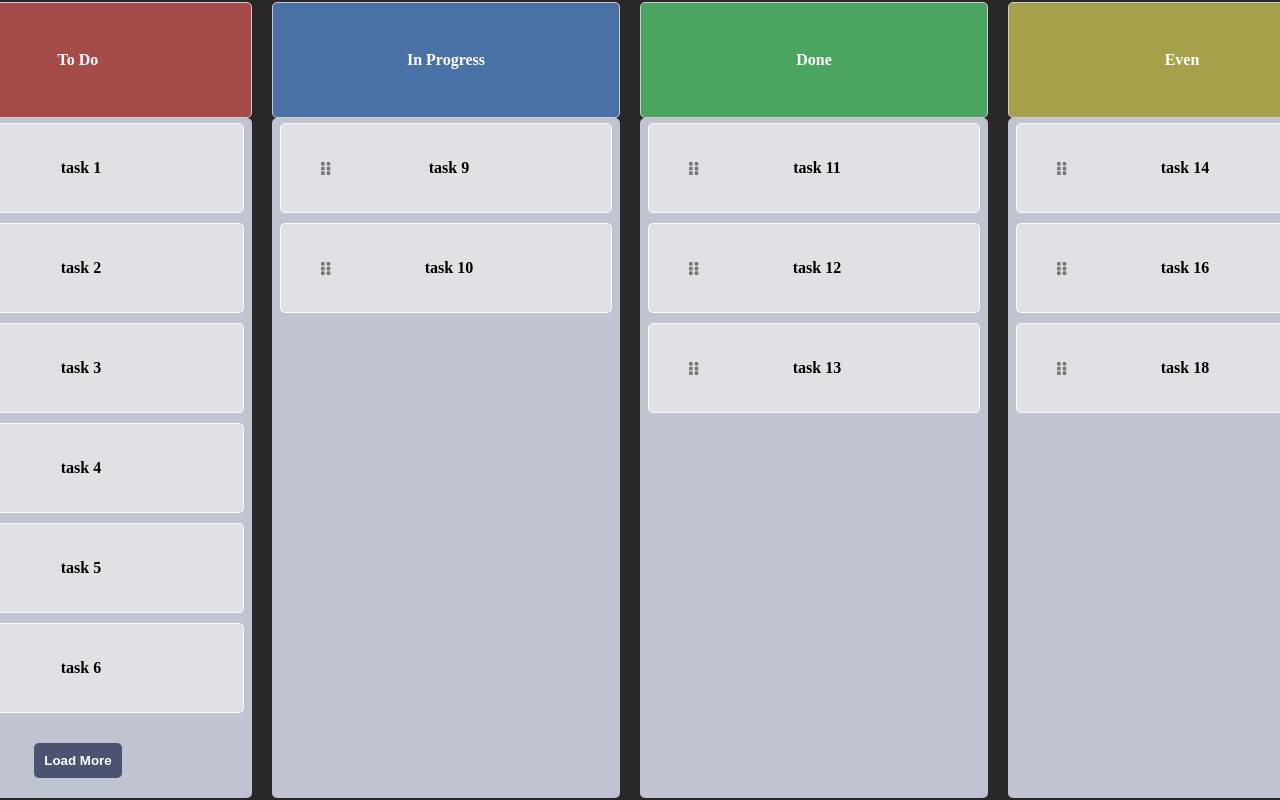
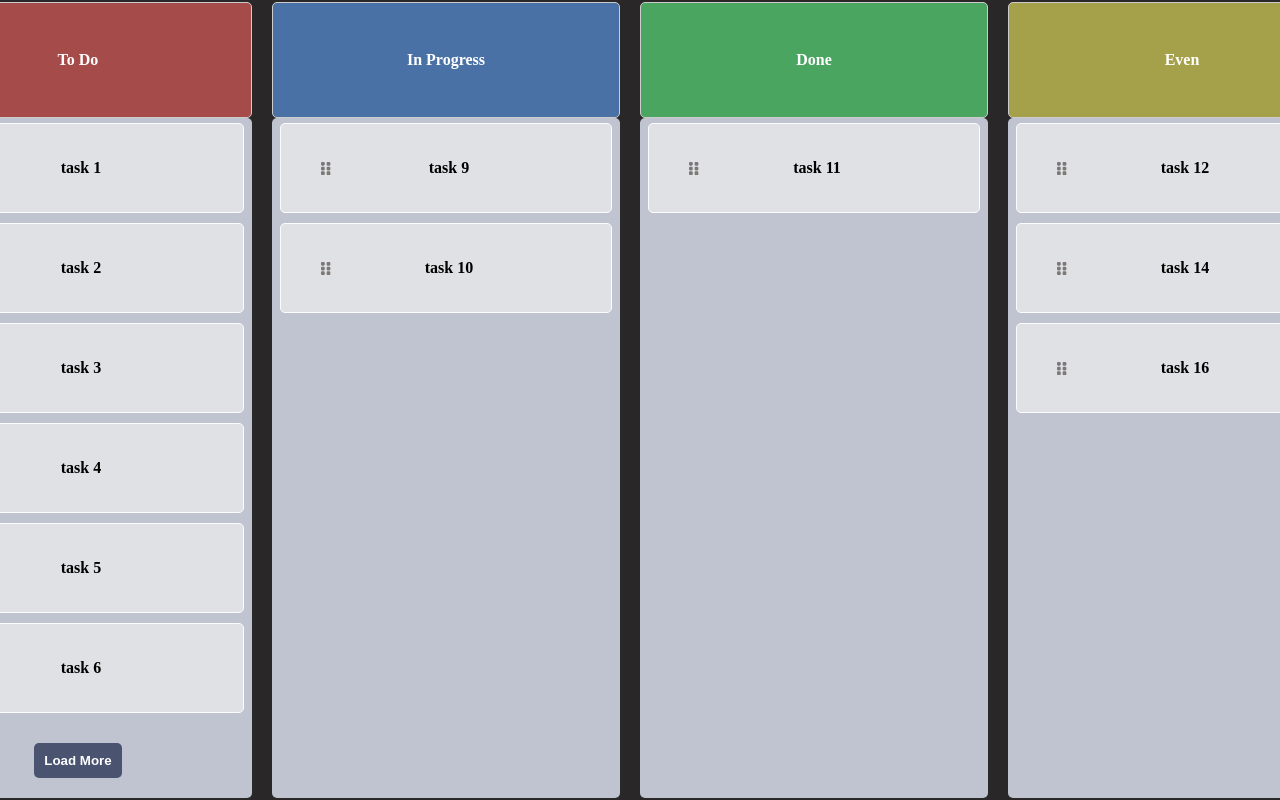
Before and after one commit to demetgas/drag-drop-vue, a Vue app: page / in a window 1280 px wide. Shown: the top 800 px of the page. Built offline with nearby package versions, Linux system fonts and the light colour scheme.

Commit message:
Update data.js

```diff
--- a/src/data.js
+++ b/src/data.js
@@ -20,12 +20,12 @@ export const data = [
   },
   {
     id: "Done",
-    tasks: [{ name: "task 11" }, { name: "task 12" }, { name: "task 13" }],
+    tasks: [{ name: "task 11" }],
     backgroundColor: "#4AA561",
   },
   {
     id: "Even",
-    tasks: [{ name: "task 14" }, { name: "task 16" }, { name: "task 18" }],
+    tasks: [{ name: "task 12" }, { name: "task 14" }, { name: "task 16" }],
     backgroundColor: "#A5A14A",
   },
 ];
```
